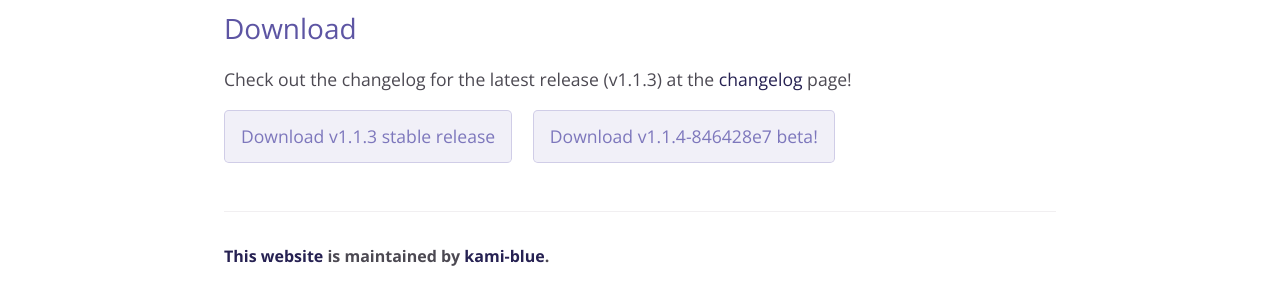
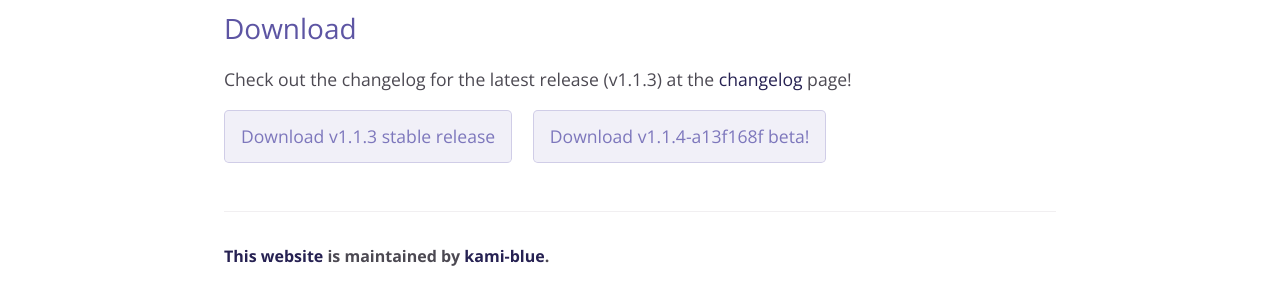
Before and after one commit to kami-blue/website, a Jekyll site: the page built from docs/download.md, in a window 1280 px wide. Shown: the part 464-764 px from the top of the page. Built offline with Jekyll 4.4.1, drawn with Linux system fonts in a browser that asks for light colours.

Commit message:
bump ver to v1.1.4-a13f168f

```diff
--- a/docs/_config.yml
+++ b/docs/_config.yml
@@ -6,9 +6,9 @@ github:
   repository_url: https://github.com/kami-blue/client
   website_url: https://github.com/kami-blue/website
   jar_url: https://github.com/kami-blue/client/releases/download/v1.1.3/KAMI-Blue-v1.1.3-release.jar
-  beta_jar_url: https://github.com/kami-blue/nightly-releases/releases/download/1.1.4-846428e7/kamiblue-1.1.4-846428e7-release.jar
+  beta_jar_url: https://github.com/kami-blue/nightly-releases/releases/download/1.1.4-a13f168f/
 cur_ver: v1.1.3
-beta_ver: v1.1.4-846428e7
+beta_ver: v1.1.4-a13f168f
 discord_url: https://discord.gg/KfpqwZB
 baritone_url: https://github.com/cabaletta/baritone/releases/tag/v1.2.14
 theme: jekyll-theme-cayman
```
